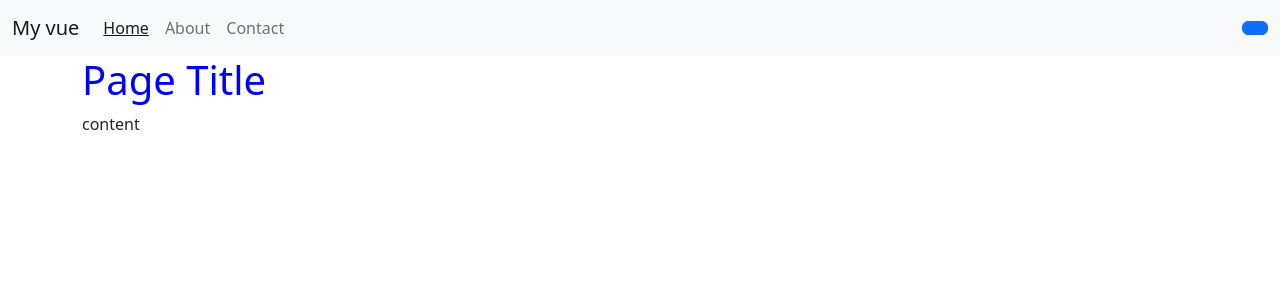
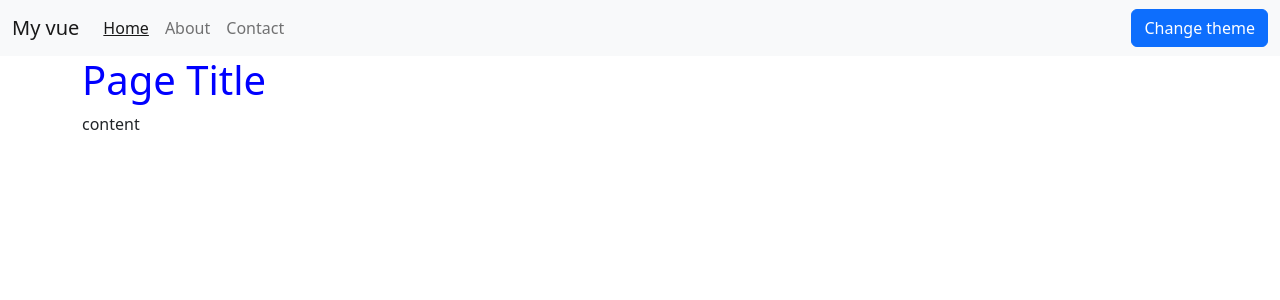
Before and after one commit to nttugit/vue-start-spa, a Vue app: page /#/ in a window 1280 px wide. Shown: the top 300 px of the page. Built offline with nearby package versions, Linux system fonts and the light colour scheme.

Commit message:
02:59 - get route params

```diff
--- a/src/components/Navbar.vue
+++ b/src/components/Navbar.vue
@@ -27,7 +27,9 @@
         <button
           class="btn btn-primary"
           @click.prevent="changeTheme()"
-        ></button>
+        >
+          Change theme
+        </button>
       </form>
     </div>
   </nav>
--- a/src/components/PageViewer.vue
+++ b/src/components/PageViewer.vue
@@ -7,16 +7,12 @@
 
 <script>
 export default {
-  props: {
-    page: {
-      type: Object,
-      default(rawProps) {
-        return {
-          pageTitle: '',
-          content: '',
-        };
-      },
-    },
+  created() {
+    this.$route.params;
+    console.log(
+      '🚀 ~ file: PageViewer.vue:13 ~ created ~ this.$route.params:',
+      this.$route.params
+    );
   },
 };
 </script>
--- a/src/main.js
+++ b/src/main.js
@@ -5,6 +5,7 @@ import $bus from './utils/Events';
 import router from './routes';
 
 const app = createApp(App);
+// we will have a $router variable to access params
 app.use(router);
 app.config.globalProperties.$bus = $bus;
 app.mount('#app');
--- a/src/routes.js
+++ b/src/routes.js
@@ -8,7 +8,8 @@ import CreatePage from './components/CreatePage.vue';
 const router = createRouter({
   history: createWebHashHistory(),
   routes: [
-    { path: '/', component: PageViewer },
+    // optional param: index?
+    { path: '/:index?', component: PageViewer },
     { path: '/create', component: CreatePage },
   ],
 });
```
